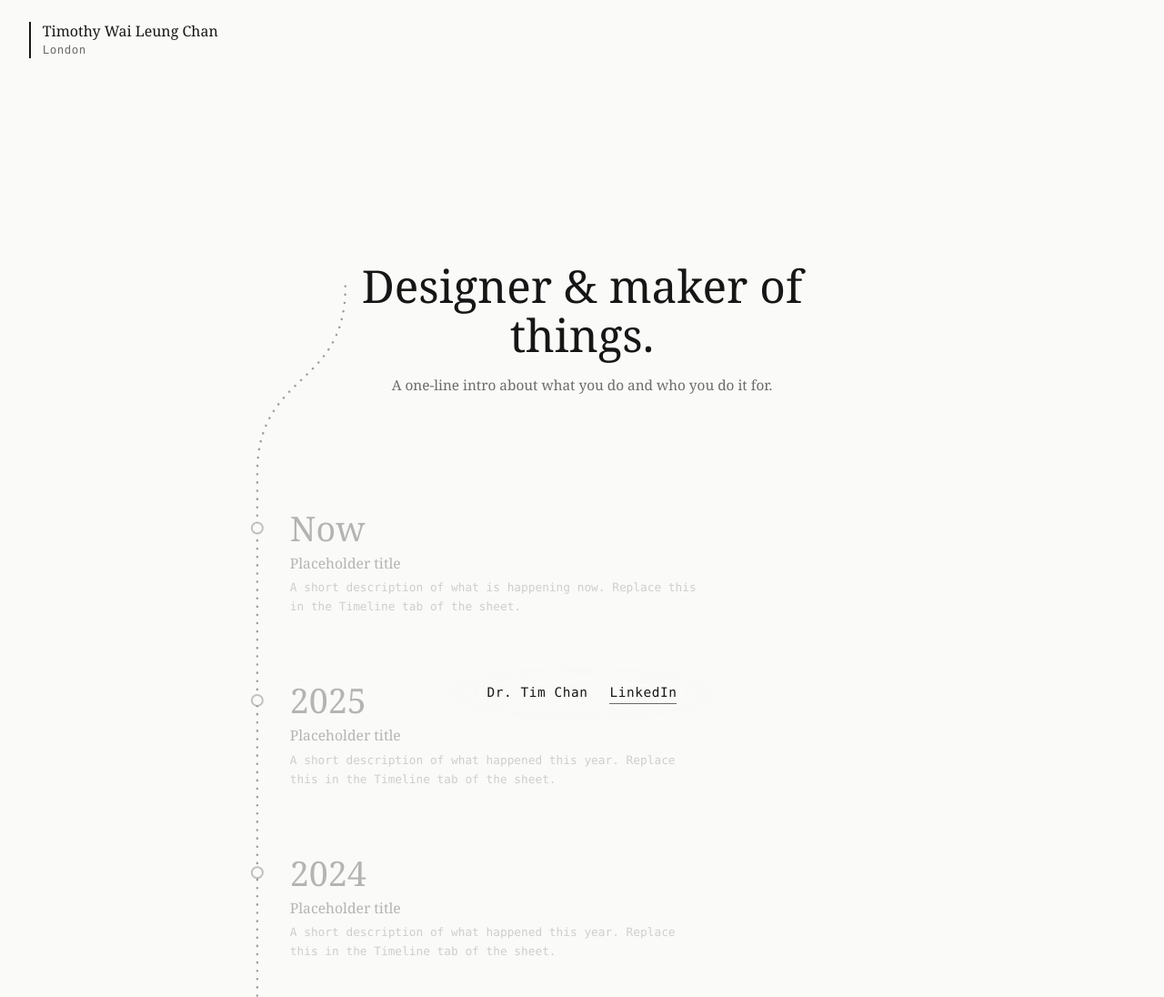
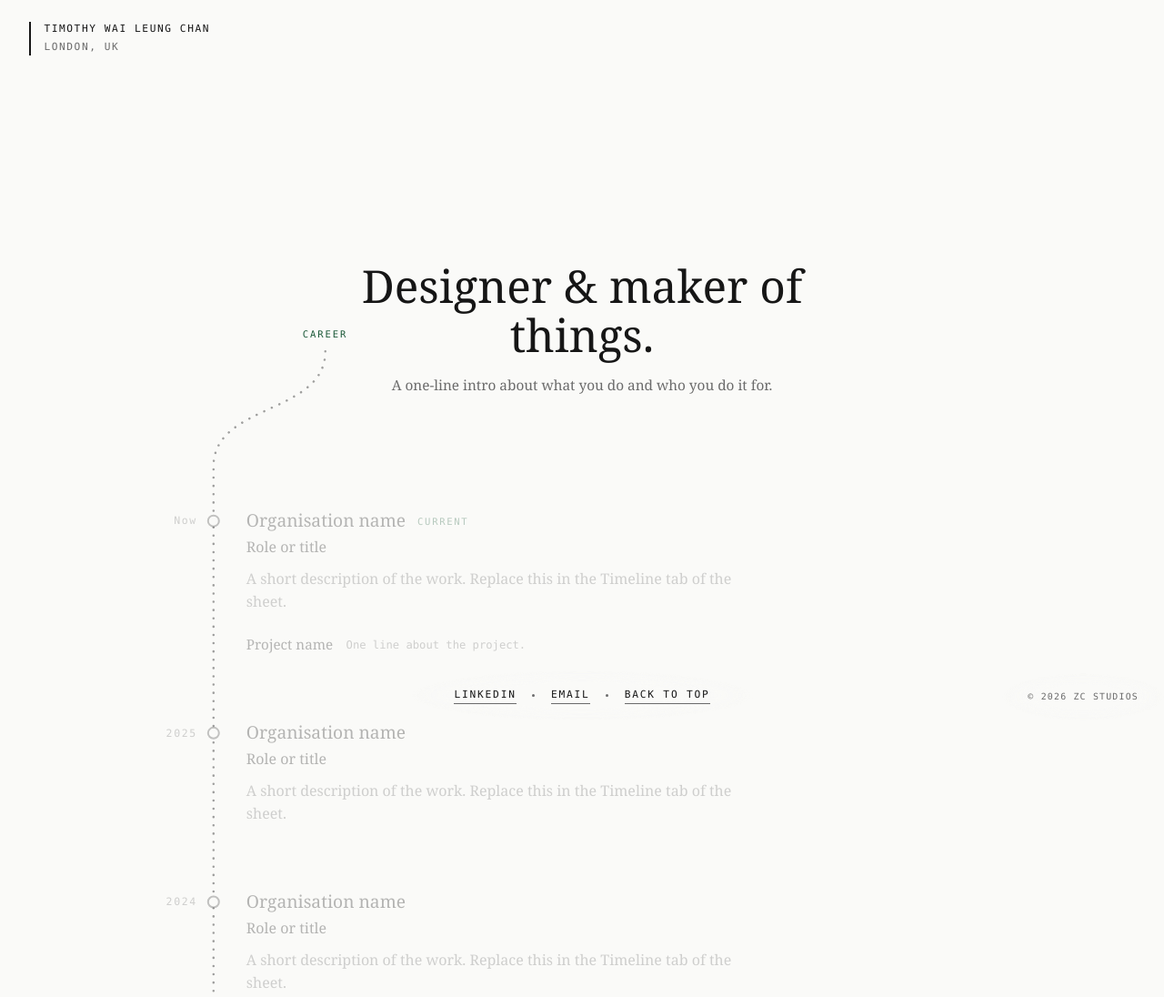
Before and after one commit to zaichrista/timchan0, a website: page portfolio-website/public/index.html in a window 1280 px wide. Shown: the top 1096 px of the page at 91% size. Drawn offline with Linux system fonts and the light colour scheme; no server answers; a web font is replaced by a local one.

Commit message:
design v1.2

```diff
--- a/portfolio-website/public/index.html
+++ b/portfolio-website/public/index.html
@@ -21,11 +21,12 @@
   <main id="top">
     <div class="identity reveal fade" style="--i:0">
       <span class="id-name" data-key="person_name">Timothy Wai Leung Chan</span>
-      <span class="id-place" data-key="person_location">London</span>
+      <span data-key="person_location">London, UK</span>
     </div>
 
     <div class="journey">
       <svg class="journey-line reveal fade" aria-hidden="true"><path class="line-base"></path><path class="line-solid"></path></svg>
+      <span class="journey-label reveal fade" style="--i:3" data-key="timeline_label">Career</span>
 
       <section class="scene-hero">
         <div class="hero-copy">
@@ -37,15 +38,43 @@
       <section class="scene-timeline">
         <ol class="timeline" data-list="Timeline">
           <!-- Default placeholders, replaced by the Timeline tab once the sheet loads -->
-          <li class="tl-item"><div class="tl-year">Now</div><h3 class="tl-title">Placeholder title</h3><p class="tl-text">A short description of what is happening now. Replace this in the Timeline tab of the sheet.</p></li>
-          <li class="tl-item"><div class="tl-year">2025</div><h3 class="tl-title">Placeholder title</h3><p class="tl-text">A short description of what happened this year. Replace this in the Timeline tab of the sheet.</p></li>
-          <li class="tl-item"><div class="tl-year">2024</div><h3 class="tl-title">Placeholder title</h3><p class="tl-text">A short description of what happened this year. Replace this in the Timeline tab of the sheet.</p></li>
-          <li class="tl-item"><div class="tl-year">2020</div><h3 class="tl-title">Placeholder title</h3><p class="tl-text">A short description of what happened this year. Replace this in the Timeline tab of the sheet.</p></li>
+          <li class="tl-item">
+            <div class="tl-head"><span class="tl-year">Now</span><h3 class="tl-org">Organisation name <span class="tl-tag">Current</span></h3></div>
+            <p class="tl-role">Role or title</p>
+            <p class="tl-text">A short description of the work. Replace this in the Timeline tab of the sheet.</p>
+            <div class="tl-project"><span class="tl-ptitle">Project name</span><span class="tl-ptext">One line about the project.</span></div>
+          </li>
+          <li class="tl-item">
+            <div class="tl-head"><span class="tl-year">2025</span><h3 class="tl-org">Organisation name</h3></div>
+            <p class="tl-role">Role or title</p>
+            <p class="tl-text">A short description of the work. Replace this in the Timeline tab of the sheet.</p>
+          </li>
+          <li class="tl-item">
+            <div class="tl-head"><span class="tl-year">2024</span><h3 class="tl-org">Organisation name</h3></div>
+            <p class="tl-role">Role or title</p>
+            <p class="tl-text">A short description of the work. Replace this in the Timeline tab of the sheet.</p>
+          </li>
+          <li class="tl-item">
+            <div class="tl-head"><span class="tl-year">2020</span><h3 class="tl-org">Organisation name</h3></div>
+            <p class="tl-role">Role or title</p>
+            <p class="tl-text">A short description of the work. Replace this in the Timeline tab of the sheet.</p>
+          </li>
           <template>
             <li class="tl-item">
-              <div class="tl-year" data-field="year"></div>
-              <h3 class="tl-title" data-field="title"></h3>
+              <img class="tl-logo" data-field-src="logo" alt="" hidden>
+              <div class="tl-head">
+                <span class="tl-year" data-field="year"></span>
+                <h3 class="tl-org"><span data-field="org"></span> <span class="tl-tag" data-field="tag"></span></h3>
+              </div>
+              <p class="tl-role" data-field="role"></p>
               <p class="tl-text" data-field="text"></p>
+              <a class="tl-project" data-show-if="project_title" data-field-href="project_link" data-keep target="_blank" rel="noopener">
+                <img class="tl-thumb" data-field-src="project_image" alt="" hidden>
+                <span class="tl-pbody">
+                  <span class="tl-ptitle" data-field="project_title"></span>
+                  <span class="tl-ptext" data-field="project_text"></span>
+                </span>
+              </a>
             </li>
           </template>
         </ol>
@@ -95,10 +124,15 @@
 
   <footer class="site-footer">
     <div class="footer-frost">
-      <span data-key="footer_name">Dr. Tim Chan</span>
       <a data-href-key="linkedin_url" href="https://www.linkedin.com/" target="_blank" rel="noopener">LinkedIn</a>
+      <i class="sep" aria-hidden="true"></i>
+      <a data-href-key="email_link" href="mailto:you@example.com">Email</a>
+      <i class="sep" aria-hidden="true"></i>
+      <a href="#top">Back to top</a>
     </div>
   </footer>
+
+  <div class="copyright"><div class="footer-frost"><span data-key="copyright_text">© 2026 ZC Studios</span></div></div>
 
   <script src="loader.js"></script>
   <script src="config.js"></script>
--- a/portfolio-website/public/reveal.js
+++ b/portfolio-website/public/reveal.js
@@ -4,6 +4,6 @@
   if (!('IntersectionObserver' in window)) { els.forEach(el => el.classList.add('in')); return; }
   const io = new IntersectionObserver(entries => {
     entries.forEach(e => { if (e.isIntersecting) { e.target.classList.add('in'); io.unobserve(e.target); } });
-  }, { threshold: 0.2, rootMargin: '0px 0px -10% 0px' });
+  }, { threshold: 0.05, rootMargin: '0px 0px -4% 0px' });
   els.forEach(el => io.observe(el));
 })();
--- a/portfolio-website/public/style.css
+++ b/portfolio-website/public/style.css
@@ -1,11 +1,12 @@
 /* Fonts (Adobe Fonts kit awj5sks): Corporate S for titles/subtitles, Aptos Mono for body */
 :root { --font-title:"corporate-s-std-urw", Georgia, serif; --font-body:"aptos-mono", ui-monospace, "SF Mono", Menlo, Consolas, monospace; }
-:root { --bg-a:#fafaf8; --bg-b:#e5efdd; --p:0; --bg:color-mix(in srgb, var(--bg-a), var(--bg-b) calc(var(--p) * 100%)); --fg:#161616; --muted:#6b6b6b; --accent:#161616; --hairline:rgba(22,22,22,.14); }
-@media (prefers-color-scheme: dark) { :root { --bg-a:#121212; --bg-b:#0f1a12; --fg:#f2f2ee; --muted:#9a9a9a; --accent:#f2f2ee; --hairline:rgba(242,242,238,.16); } }
+:root { --bg-a:#fafaf8; --bg-b:#e5efdd; --p:0; --bg:color-mix(in srgb, var(--bg-a), var(--bg-b) calc(var(--p) * 100%)); --green:#1d5a3a; --fg:#161616; --muted:#6b6b6b; --accent:#161616; --hairline:rgba(22,22,22,.14); }
+@media (prefers-color-scheme: dark) { :root { --bg-a:#121212; --bg-b:#0f1a12; --green:#7cc99c; --fg:#f2f2ee; --muted:#9a9a9a; --accent:#f2f2ee; --hairline:rgba(242,242,238,.16); } }
 * { box-sizing: border-box; }
 body { margin:0; background:var(--bg); color:var(--fg); font:15px/1.65 var(--font-body); }
 h1, h2, h3, h4 { font-family:var(--font-title); font-weight:500; }
 a { color:inherit; }
+html { scroll-behavior:smooth; }
 main { position:relative; }
 .hp { position:absolute; left:-9999px; }
 .multiline { white-space: pre-line; }
@@ -28,13 +29,12 @@ body.is-loading { overflow:hidden; }
 body:not(.is-loading) .reveal { opacity:1; transform:none; transition-delay:calc(.9s + var(--i, 0) * .2s); }
 
 /* Slow scroll-in for the lower sections */
-.js [data-reveal] { opacity:0; transform:translateY(32px); filter:blur(4px); transition:opacity 1.6s ease, transform 1.8s cubic-bezier(.2,.7,.2,1), filter 1.6s ease; transition-delay:calc(var(--i, 0) * .18s); }
+.js [data-reveal] { opacity:0; transform:translateY(32px); filter:blur(4px); transition:opacity .7s ease, transform .8s cubic-bezier(.2,.7,.2,1), filter .7s ease; transition-delay:calc(var(--i, 0) * .08s); }
 .js [data-reveal].in { opacity:1; transform:none; filter:none; }
 
 /* Identity, top left: name and place joined by a solid line */
-.identity { position:absolute; top:1.5rem; left:clamp(1rem, 2.5vw, 2rem); z-index:5; display:grid; gap:.1rem; padding-left:.8rem; border-left:2px solid var(--fg); line-height:1.35; }
-.id-name { font-family:var(--font-title); font-weight:500; font-size:1rem; }
-.id-place { font-size:.78rem; color:var(--muted); letter-spacing:.04em; }
+.identity { position:absolute; top:1.5rem; left:clamp(1rem, 2.5vw, 2rem); z-index:5; display:grid; gap:.2rem; padding-left:.9rem; border-left:2px solid var(--fg); line-height:1.5; font-size:.7rem; letter-spacing:.14em; text-transform:uppercase; color:var(--muted); }
+.id-name { color:var(--fg); }
 
 /* Scene 1: hero, set high and centred */
 .journey { position:relative; }
@@ -48,18 +48,30 @@ body:not(.is-loading) .reveal { opacity:1; transform:none; transition-delay:calc
 .journey-line path { fill:none; stroke:var(--fg); stroke-width:2; stroke-linecap:round; }
 .journey-line .line-base { opacity:.4; stroke-width:2.5; stroke-dasharray:.1 9; }
 .journey-line .tl-dot { fill:var(--bg); stroke:var(--fg); stroke-width:2; stroke-opacity:.25; transition:fill .6s ease, stroke-opacity .6s ease; }
-.journey-line .tl-dot.reached { fill:var(--fg); stroke-opacity:1; }
-.journey-line .tl-ring { fill:none; stroke:var(--fg); stroke-width:1.5; opacity:0; transform-box:fill-box; transform-origin:center; }
+.journey-line .tl-dot.reached { fill:var(--green); stroke:var(--green); stroke-opacity:1; }
+.journey-line .tl-ring { fill:none; stroke:var(--green); stroke-width:1.5; opacity:0; transform-box:fill-box; transform-origin:center; }
 .journey-line .tl-ring.pulse { animation:tl-pulse 1.4s ease-out; }
 @keyframes tl-pulse { 0% { opacity:.55; transform:scale(1); } 100% { opacity:0; transform:scale(4); } }
+.journey-label { position:absolute; z-index:2; white-space:nowrap; pointer-events:none; font-size:.66rem; letter-spacing:.18em; text-transform:uppercase; color:var(--green); }
 .scene-timeline { position:relative; z-index:1; }
 .timeline { list-style:none; margin:0; padding:4vh 1rem 2vh calc(var(--line-x, 28px) + 2.25rem); }
-.tl-item { max-width:28rem; margin-bottom:clamp(3.5rem, 9vh, 6rem); opacity:.3; transition:opacity .8s ease; }
+.tl-item { position:relative; max-width:34rem; margin-bottom:clamp(3.5rem, 9vh, 6rem); opacity:.3; transition:opacity .8s ease; }
 .tl-item:last-child { margin-bottom:0; }
 .tl-item.reached { opacity:1; }
-.tl-year { font-family:var(--font-title); font-weight:300; font-size:clamp(1.6rem, 3.3vw, 2.35rem); line-height:1.1; }
-.tl-title { margin:.35rem 0 .15rem; font-size:.98rem; }
-.tl-text { margin:0; font-size:.8rem; color:var(--muted); }
+.tl-logo { display:block; width:2rem; height:2rem; margin-bottom:.7rem; border-radius:50%; object-fit:cover; }
+.tl-head { position:relative; }
+.tl-year { position:absolute; right:100%; top:50%; transform:translateY(-50%); margin-right:calc(2.25rem + 18px); white-space:nowrap; font-size:.72rem; letter-spacing:.14em; color:var(--muted); }
+.tl-org { margin:0; font-size:1.2rem; line-height:1.3; }
+.tl-tag { margin-left:.5rem; font-family:var(--font-body); font-weight:400; font-size:.66rem; letter-spacing:.16em; text-transform:uppercase; color:var(--green); vertical-align:.15em; }
+.tl-role { margin:.2rem 0 .6rem; font-family:var(--font-title); font-weight:400; font-size:1rem; }
+.tl-text { margin:0; font-family:var(--font-title); font-weight:400; font-size:1rem; line-height:1.55; color:var(--muted); }
+.tl-project { display:flex; align-items:center; gap:.9rem; margin-top:1.4rem; text-decoration:none; }
+a.tl-project[href]:hover .tl-ptitle { color:var(--green); }
+.tl-thumb { width:3.25rem; height:3.25rem; border-radius:6px; object-fit:cover; flex:none; }
+.tl-pbody { display:grid; gap:.1rem; }
+.tl-ptitle { font-family:var(--font-title); font-weight:500; font-size:.95rem; transition:color .3s ease; }
+.tl-ptext { font-size:.76rem; color:var(--muted); }
+.tl-project:not([data-field-href]) .tl-ptitle, .tl-project:not([data-field-href]) .tl-ptext { display:block; }
 
 /* Work and contact share one airy two-column layout: heading left, content right */
 #work, #contact { max-width:72rem; margin:0 auto; padding:5.5rem 1.5rem 3rem; display:grid; grid-template-columns:minmax(0, .85fr) minmax(0, 1.25fr); gap:3rem clamp(3rem, 8vw, 8rem); align-items:start; }
@@ -89,21 +101,31 @@ button:disabled { opacity:.5; }
 #form-status { margin:0; font-size:.85rem; color:var(--muted); }
 
 /* Frozen footer: a frosted patch hugging just the words, with feathered edges so it has no visible outline */
-.site-footer { position:fixed; left:0; right:0; bottom:.5rem; z-index:50; display:flex; justify-content:center; pointer-events:none; font-family:var(--font-body); font-size:.9rem; letter-spacing:.04em; }
-.footer-frost { position:relative; isolation:isolate; display:flex; align-items:center; gap:1.5rem; padding:1.1rem 3rem; }
+.site-footer { position:fixed; left:0; right:0; bottom:.5rem; z-index:50; display:flex; justify-content:center; pointer-events:none; font-family:var(--font-body); }
+.footer-frost { position:relative; isolation:isolate; display:flex; align-items:center; gap:1.1rem; padding:1.1rem 3rem; text-transform:uppercase; letter-spacing:.16em; font-size:.7rem; white-space:nowrap; }
 .footer-frost::before { content:""; position:absolute; inset:0; z-index:-1; pointer-events:none;
   background:color-mix(in srgb, var(--bg) 55%, transparent);
   -webkit-backdrop-filter:blur(12px); backdrop-filter:blur(12px);
   -webkit-mask-image:radial-gradient(closest-side, #000 50%, transparent); mask-image:radial-gradient(closest-side, #000 50%, transparent); }
 .site-footer a { pointer-events:auto; text-decoration:none; border-bottom:1px solid var(--muted); }
-.site-footer a:hover { border-bottom-color:var(--fg); }
+.site-footer a:hover { border-bottom-color:var(--green); color:var(--green); }
+.copyright { position:fixed; right:0; bottom:.5rem; z-index:50; pointer-events:none; color:var(--muted); }
+.copyright .footer-frost { padding:1.1rem 1.75rem; font-size:.62rem; letter-spacing:.12em; }
+.footer-frost .sep { width:3px; height:3px; border-radius:50%; background:var(--muted); flex:none; }
 
 @media (max-width: 899px) {
+  .tl-year { position:static; transform:none; margin:0 0 .25rem; display:block; }
+  .journey-label { display:none; }
+  .site-footer { bottom:1.75rem; }
+  .copyright { bottom:0; }
+  .copyright .footer-frost { padding:.5rem 1rem; }
+  .footer-frost { gap:.7rem; padding:1rem 1.5rem; letter-spacing:.1em; }
   .scene-hero { display:block; min-height:0; padding:6.5rem 1.25rem 5rem; }
   .hero-copy { max-width:none; }
   #work, #contact { grid-template-columns:1fr; padding-top:4.5rem; }
 }
 @media (prefers-reduced-motion: reduce) {
+  html { scroll-behavior:auto; }
   #loader, .loader-inner { transition-duration:.01s; transition-delay:0s; } .caret { animation:none; }
   .journey-line .tl-ring.pulse { animation:none; }
   .reveal, .tl-item, .journey-line .tl-dot, .js [data-reveal] { transition-duration:.01s; transition-delay:0s !important; }
--- a/portfolio-website/public/timeline.js
+++ b/portfolio-website/public/timeline.js
@@ -27,25 +27,36 @@
     // The timeline block (line + text) sits left of centre, so the line has room to curve.
     const rem = parseFloat(getComputedStyle(document.documentElement).fontSize) || 16;
     const GAP = 2.25 * rem, PAD = 16;
-    const textW = Math.min(28 * rem, W - 24 - GAP - PAD);
+    const textW = Math.min(34 * rem, W - 24 - GAP - PAD);
     const lineX = Math.max(24, (W - (textW + GAP)) / 2 - W * 0.09);
     journey.style.setProperty('--line-x', lineX + 'px');
 
     const hero = journey.querySelector('.scene-hero');
-    // Start just left of the first letter of the title, level with its first line. y comes from layout (not the
-    // animated bounding box) so the entrance transform doesn't skew it.
-    const sub = hero.querySelector('.hero-copy h1');
+    // x: just left of the first letter of the title. y: the label is centred on the title's
+    // last line (the line with "things"), and the line begins directly under the label.
+    // Vertical positions come from layout offsets plus rect differences, so the
+    // entrance transform doesn't skew them.
+    const title = hero.querySelector('.hero-copy h1');
     const range = document.createRange();
-    range.selectNodeContents(sub);
-    const first = range.getClientRects()[0];
-    const lh = parseFloat(getComputedStyle(sub).lineHeight) || 24;
-    const x0 = first ? first.left - jr.left - 18 : W / 2;
-    const y0 = sub.offsetTop + lh / 2;
+    range.selectNodeContents(title);
+    const rects = range.getClientRects();
+    const first = rects[0], last = rects[rects.length - 1];
+    const x0 = first ? first.left - jr.left - 40 : W / 2;
+    const midY = last ? title.offsetTop + (last.top - title.getBoundingClientRect().top) + last.height / 2
+                      : title.offsetTop + title.offsetHeight / 2;
+
+    const label = journey.querySelector('.journey-label');
+    let y0 = midY;
+    if (label) {
+      label.style.left = (x0 - label.offsetWidth / 2) + 'px';
+      label.style.top = (midY - label.offsetHeight / 2) + 'px';
+      y0 = midY + label.offsetHeight / 2 + 10;
+    }
     startY = y0;
 
     const items = [...journey.querySelectorAll('.tl-item')];
     const ys = items.map(item => {
-      const year = item.querySelector('.tl-year') || item;
+      const year = item.querySelector('.tl-head') || item;
       const r = year.getBoundingClientRect();
       return r.top - jr.top + r.height / 2;
     });
```
Also changed, not shown: portfolio-website/public/content.js (+9 -0 lines), portfolio-website/sheet-template/Timeline.csv (+5 -5 lines), 1 other file.
